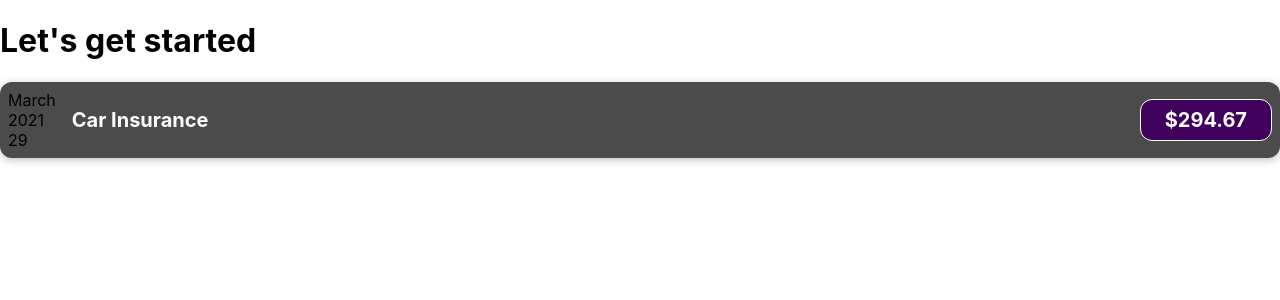
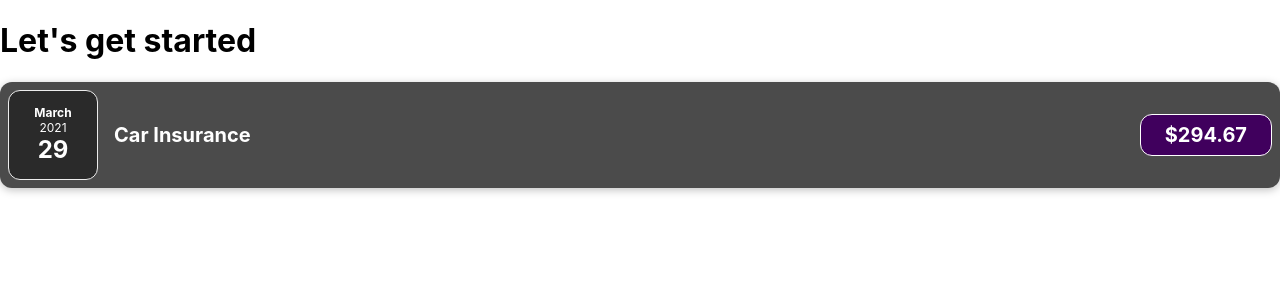
Before and after one commit to worasit/learning-react-complete-guide, a React (Create React App) app: page / in a window 1280 px wide. Shown: the top 300 px of the page. Built offline with nearby package versions, Linux system fonts and the light colour scheme.

Commit message:
applied styles to ExpenseDate component

```diff
--- /dev/null
+++ b/src/components/ExpenseDate.css
@@ -0,0 +1,26 @@
+.expense-date {
+    display: flex;
+    flex-direction: column;
+    width: 5.5rem;
+    height: 5.5rem;
+    border: 1px solid #ececec;
+    background-color: #2a2a2a;
+    color: white;
+    border-radius: 12px;
+    align-items: center;
+    justify-content: center;
+}
+
+.expense-date__month {
+    font-size: 0.75rem;
+    font-weight: bold;
+}
+
+.expense-date__year {
+    font-size: 0.75rem;
+}
+
+.expense-date__day {
+    font-size: 1.5rem;
+    font-weight: bold;
+}
--- a/src/components/ExpenseDate.jsx
+++ b/src/components/ExpenseDate.jsx
@@ -1,14 +1,14 @@
+import "./ExpenseDate.css";
+
 function ExpenseDate(props) {
   const month = props.date.toLocaleString("en-US", { month: "long" });
   const day = props.date.toLocaleString("en-US", { day: "2-digit" });
   const year = props.date.getFullYear();
   return (
-    <div>
-      <div>
-        <div>{month}</div>
-        <div>{year}</div>
-        <div>{day}</div>
-      </div>
+    <div className="expense-date">
+      <div className="expense-date__month">{month}</div>
+      <div className="expense-date__year">{year}</div>
+      <div className="expense-date__day">{day}</div>
     </div>
   );
 }
```
